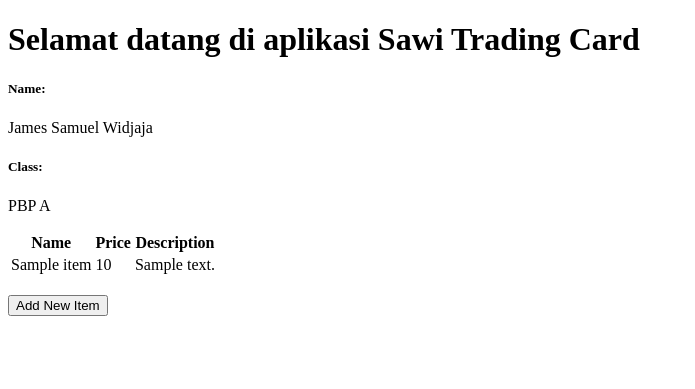
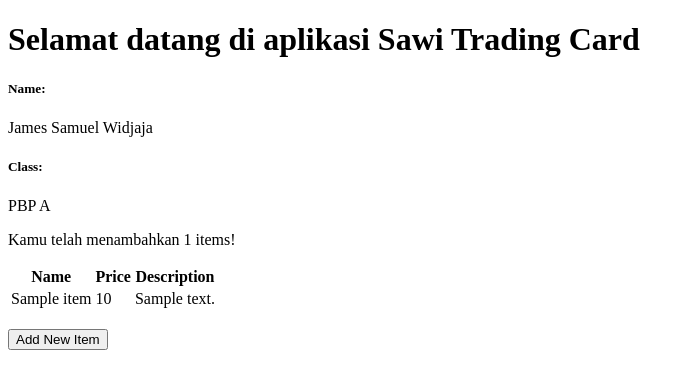
Before and after one commit to Samuelwidjaja/sawi, a Django app: page / in a window 1280 px wide. Shown: the top 389 px of the page, without its empty margins (0-695 px from the left). Run offline with Django 4.2, Linux system fonts and the light colour scheme; tables that the repository leaves empty hold one stand-in row (values such as "Sample post").

Commit message:
tugas3 selesai

```diff
--- a/main/templates/main.html
+++ b/main/templates/main.html
@@ -8,6 +8,8 @@
 
     <h5>Class:</h5>
     <p>{{class}}</p>
+
+    <p> Kamu telah menambahkan {{ total }} items! </p>
 
 <table>
     <tr>
--- a/main/views.py
+++ b/main/views.py
@@ -9,12 +9,14 @@ from main.models import Item
 
 def show_main(request):
     items = Item.objects.all()
+    total = items.count()
 
     context = {
         'name': 'James Samuel Widjaja', # Nama kamu
         'class': 'PBP A', # Kelas PBP kamu
         'title' : 'Sawi Trading Card',
-        'items': items
+        'items': items,
+        'total': total,
     }
 
     return render(request, "main.html", context)
```
